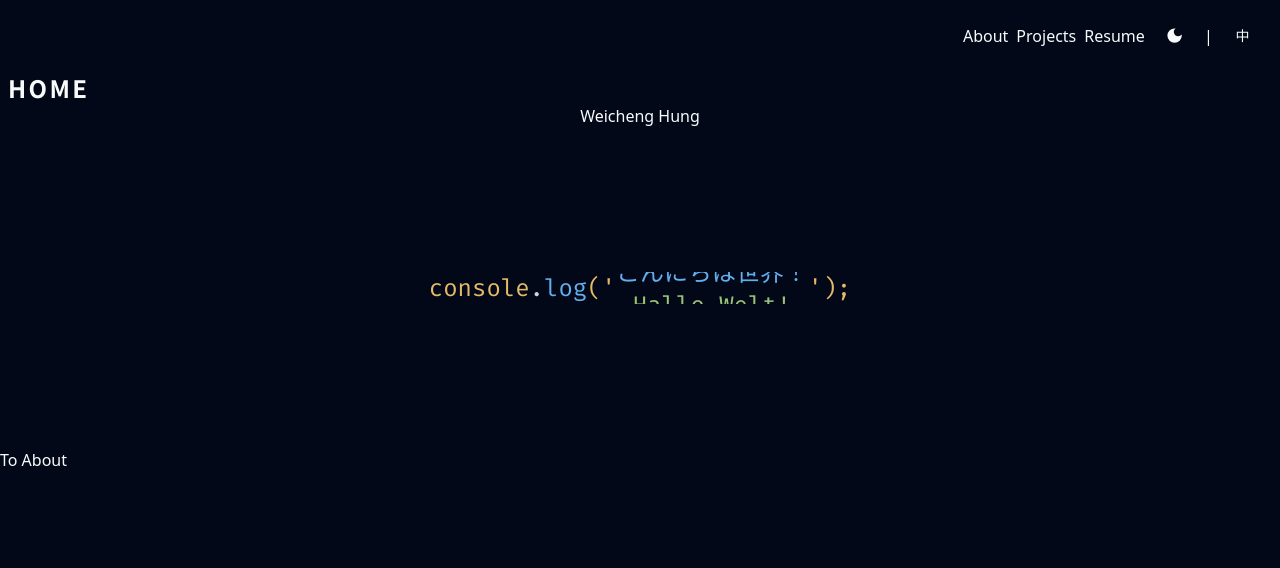
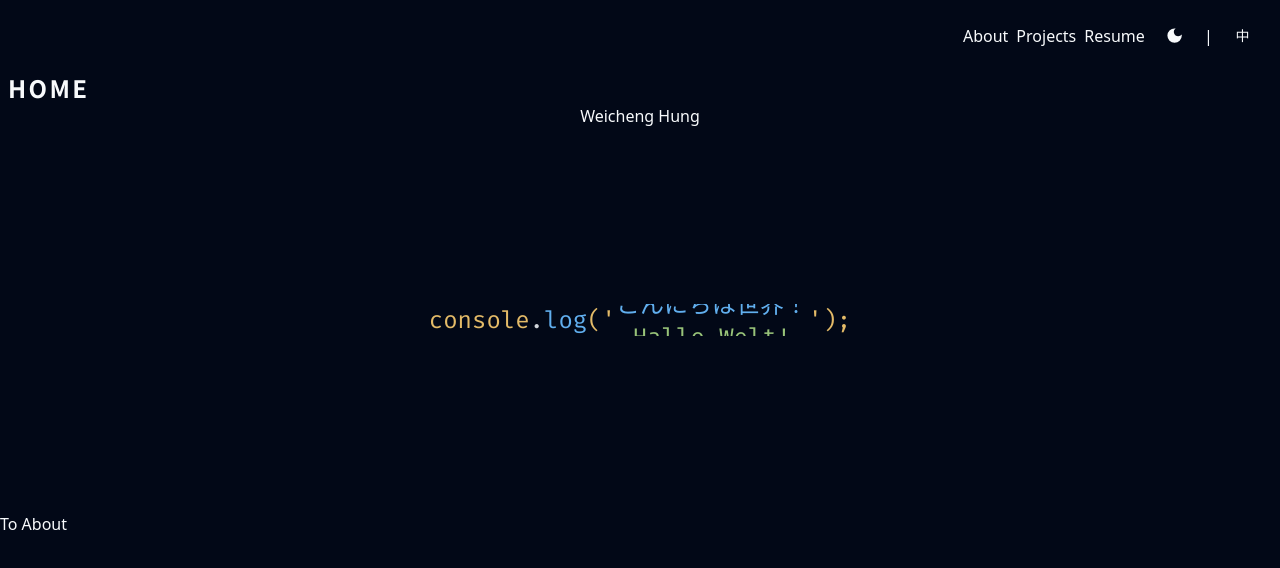
Before and after one commit to weicheng2138/weicheng-portfolio, a React (Vite) app: page / in a window 1280 px wide. Shown: the top 568 px of the page. Built offline with nearby package versions, Linux system fonts and the light colour scheme.

Commit message:
feat(text-roller): make it to roller with no return effect

```diff
--- a/src/components/text-roller.tsx
+++ b/src/components/text-roller.tsx
@@ -6,7 +6,7 @@ import { useEffect, useRef, useState } from 'react';
 type Props = {
   textArray: string[];
 };
-const TextRoller = (props: Props) => {
+const TextRoller = ({ textArray }: Props) => {
   console.log('$$$ TextRoller rendered');
 
   const animationRef = useRef<HTMLDivElement>(null);
@@ -42,20 +42,14 @@ const TextRoller = (props: Props) => {
       <div
         className="relative"
         style={{
-          transform: `translateY(${elementHeight * 1.5}px)`,
+          transform: `translateY(${elementHeight * 2}px)`,
         }}
       >
         <motion.div
           ref={animationRef}
           className={cn('flex flex-col text-center')}
           animate={{
-            translateY: [
-              0,
-              -elementHeight * 1,
-              -elementHeight * 2,
-              -elementHeight * 3,
-              0,
-            ],
+            translateY: ['0%', '-20%', '-40%', '-60%', '-80%'],
           }}
           transition={{
             duration: 4,
@@ -64,10 +58,16 @@ const TextRoller = (props: Props) => {
             repeat: Infinity,
           }}
         >
+          {/* {textArray.map((text, index) => ( */}
+          {/*   <h1 key={index} className={cn('relative text-[#e06c75]')}> */}
+          {/*     {text} */}
+          {/*   </h1> */}
+          {/* ))} */}
           <h1 className="relative text-[#e06c75]">Hello World!</h1>
           <h1 className="relative text-[#61afef]">こんにちは世界！</h1>
           <h1 className="relative text-[#98c379]">Hallo Welt!</h1>
           <h1 className="relative text-[#e5c07b]">您好世界！</h1>
+          <h1 className="relative text-[#e06c75]">Hello World!</h1>
         </motion.div>
 
         {/* After Mask for roller */}
@@ -86,7 +86,7 @@ const TextRoller = (props: Props) => {
             'absolute inset-0 bottom-0 bg-background transition-colors duration-500',
           )}
           style={{
-            transform: `translateY(-${elementHeight * 4}px)`,
+            transform: `translateY(-${elementHeight * 5}px)`,
           }}
         />
       </div>
--- a/src/pages/home.tsx
+++ b/src/pages/home.tsx
@@ -14,7 +14,14 @@ const Home = () => {
     <div>
       <Typography variant="h1">HOME</Typography>
       <h1 className="text-center">{t('author')}</h1>
-      <TextRoller textArray={[]} />
+      <TextRoller
+        textArray={[
+          'Hello World!',
+          'こんにちは世界！',
+          'Hallo Welt!',
+          '您好世界！',
+        ]}
+      />
       <button onClick={() => navigate('/about')}>To About</button>
     </div>
   );
```
